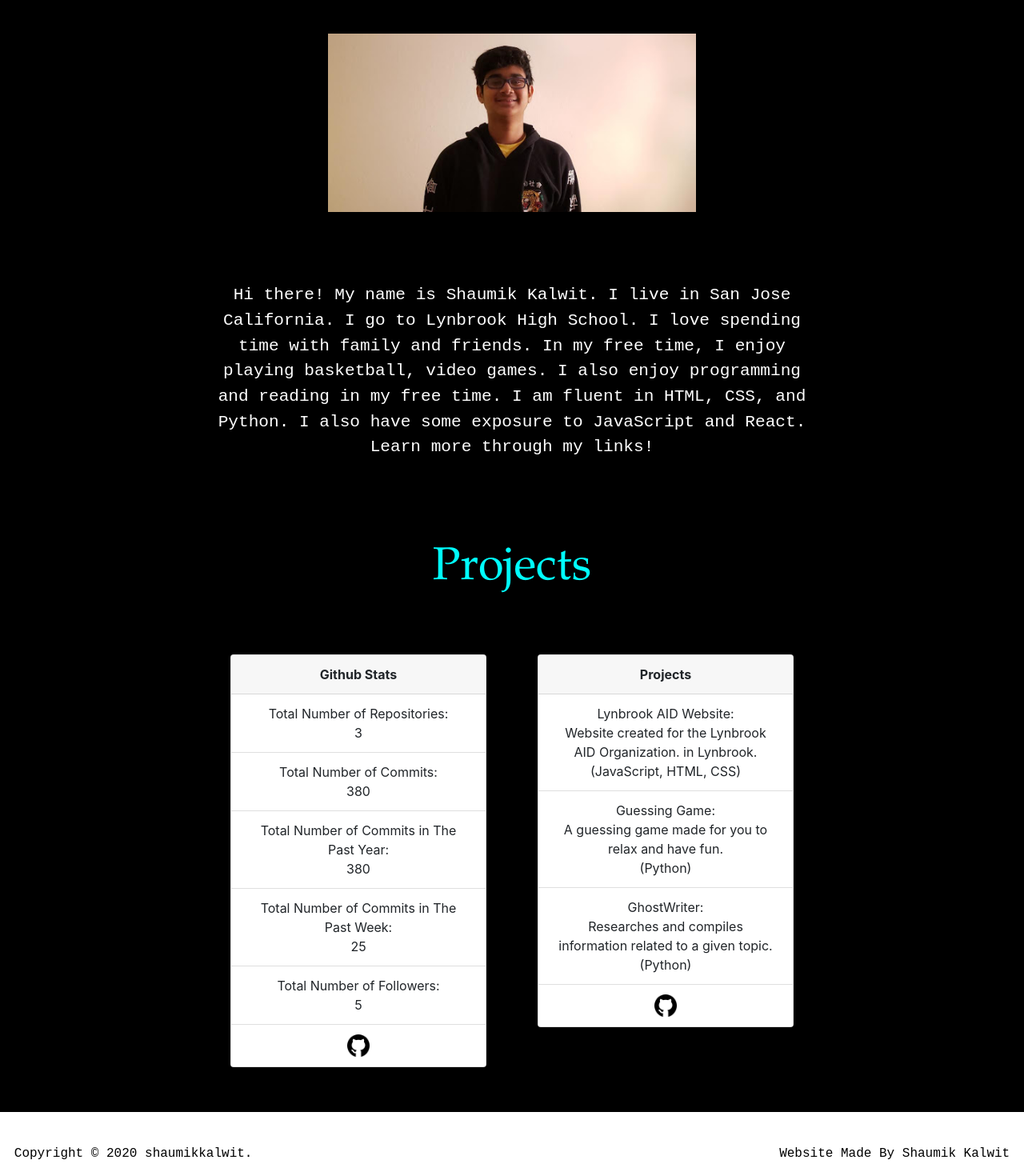
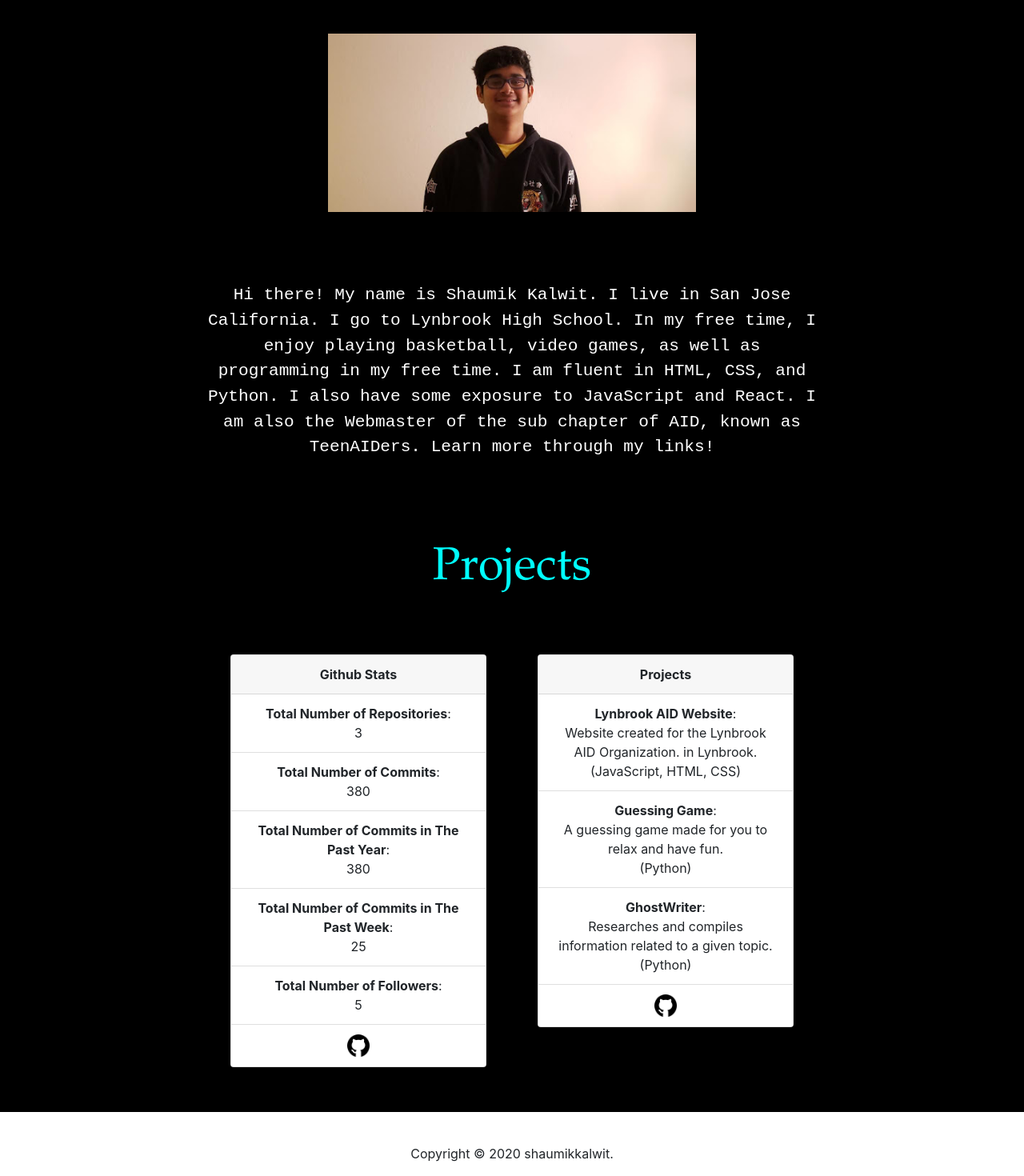
Before and after one commit to shaumikkalwit/shaumikkalwit.github.io, a React (Create React App) app in the folder frontend/: page / in a window 1280 px wide. Shown: the part 1049-2519 px from the top of the page at 80% size. Built offline with nearby package versions, Linux system fonts and the light colour scheme; no server answers.

Commit message:
fixed footer

```diff
--- a/frontend/src/App.js
+++ b/frontend/src/App.js
@@ -19,7 +19,6 @@ import ImgLinksG from './components/ImgLinksG';
 import Facebook from './images/facebook (1).png';
 import Github from './images/github.png';
 import Footer from './components/Footer';
-import FooterContent from './components/FooterContent';
 
 
 class App extends React.Component {
@@ -75,10 +74,10 @@ class App extends React.Component {
         <AboutPicture src={AboutMePicture}/>
 
         <AboutText>Hi there! My name is Shaumik Kalwit. I live in San Jose California.
-        I go to Lynbrook High School. I love spending time with family and friends. In my
-        free time, I enjoy playing basketball, video games. I also enjoy programming and
-        reading in my free time. I am fluent in HTML, CSS, and Python. I also have some
-        exposure to JavaScript and React. Learn more through my links!</AboutText>
+        I go to Lynbrook High School. In my free time, I enjoy playing basketball, video games, as well as programming
+        in my free time. I am fluent in HTML, CSS, and Python. I also have some
+        exposure to JavaScript and React. I am also the Webmaster of the sub chapter of
+        AID, known as TeenAIDers. Learn more through my links!</AboutText>
        </Section>
 
        <div id="Projects"></div>
@@ -91,11 +90,11 @@ class App extends React.Component {
         <Card style={{ width: '20rem' }}>
           <Card.Header><b>Github Stats</b></Card.Header>
           <ListGroup variant="flush">
-            <ListGroup.Item>Total Number of Repositories:<br></br> 3</ListGroup.Item>
-            <ListGroup.Item>Total Number of Commits:<br></br> 380</ListGroup.Item>
-            <ListGroup.Item>Total Number of Commits in The Past Year:<br></br> 380</ListGroup.Item>
-            <ListGroup.Item>Total Number of Commits in The Past Week:<br></br> 25</ListGroup.Item>
-            <ListGroup.Item>Total Number of Followers:<br></br> 5</ListGroup.Item>
+            <ListGroup.Item><b>Total Number of Repositories</b>:<br></br> 3</ListGroup.Item>
+            <ListGroup.Item><b>Total Number of Commits</b>:<br></br> 380</ListGroup.Item>
+            <ListGroup.Item><b>Total Number of Commits in The Past Year</b>:<br></br> 380</ListGroup.Item>
+            <ListGroup.Item><b>Total Number of Commits in The Past Week</b>:<br></br> 25</ListGroup.Item>
+            <ListGroup.Item><b>Total Number of Followers</b>:<br></br> 5</ListGroup.Item>
             <ListGroup.Item><a href="https://github.com/shaumikkalwit"><ImgLinksG src={Github}/></a></ListGroup.Item>
           </ListGroup>
         </Card>
@@ -106,12 +105,12 @@ class App extends React.Component {
           <Card.Header><b>Projects</b></Card.Header>
           <ListGroup variant="flush">
 
-            <ListGroup.Item>Lynbrook AID Website: <br></br>Website created for the Lynbrook AID Organization.
+            <ListGroup.Item><b>Lynbrook AID Website</b>: <br></br>Website created for the Lynbrook AID Organization.
             in Lynbrook. <br></br>(JavaScript, HTML, CSS)</ListGroup.Item>
 
-            <ListGroup.Item>Guessing Game:<br></br> A guessing game made for you to relax and have fun. <br></br>(Python)</ListGroup.Item>
+            <ListGroup.Item><b>Guessing Game</b>:<br></br> A guessing game made for you to relax and have fun. <br></br>(Python)</ListGroup.Item>
 
-            <ListGroup.Item>GhostWriter: <br></br>Researches and compiles information related to a given topic.
+            <ListGroup.Item><b>GhostWriter</b>: <br></br>Researches and compiles information related to a given topic.
              <br></br>(Python)</ListGroup.Item>
 
              <ListGroup.Item><a href="https://github.com/shaumikkalwit"><ImgLinksG src={Github}/></a></ListGroup.Item>
@@ -123,8 +122,7 @@ class App extends React.Component {
        </ProjectsSection>
 
        <Footer>
-        <FooterContent>Copyright © 2020 shaumikkalwit.</FooterContent>
-        <FooterContent>Website Made By Shaumik Kalwit</FooterContent>
+        <p>Copyright © 2020 shaumikkalwit.</p>
        </Footer>
 
       </Flexbox>
--- a/frontend/src/components/Footer.js
+++ b/frontend/src/components/Footer.js
@@ -17,13 +17,11 @@ const Footer = styled.footer`
 
 	display: flex;
 	align-items: flex-end;
-	justify-content: space-between;
+	justify-content: center;
 
 	max-width: 100vw;
 	height: 6vh;
 
-	margin-right: 2px;
-	margin-left: 2px;
 `;
 
 export default Footer;
--- a/frontend/src/components/FooterContent.js
+++ /dev/null
@@ -1,23 +0,0 @@
-import React from 'react';
-import styled from 'styled-components';
-
-const FooterContent = styled.p`
-
-  	@media (min-width: 992px) {
-
-  		margin-left: 1vw;
-
-		margin-right: 1vw;
-
-		font-size: 1.25vw;
-
-		font-family: "Courier New", Courier, monospace;
-
-  	}
-
-  	color: black;
-
-  	font-size: 3vw;
-`;
-
-export default FooterContent;
```
